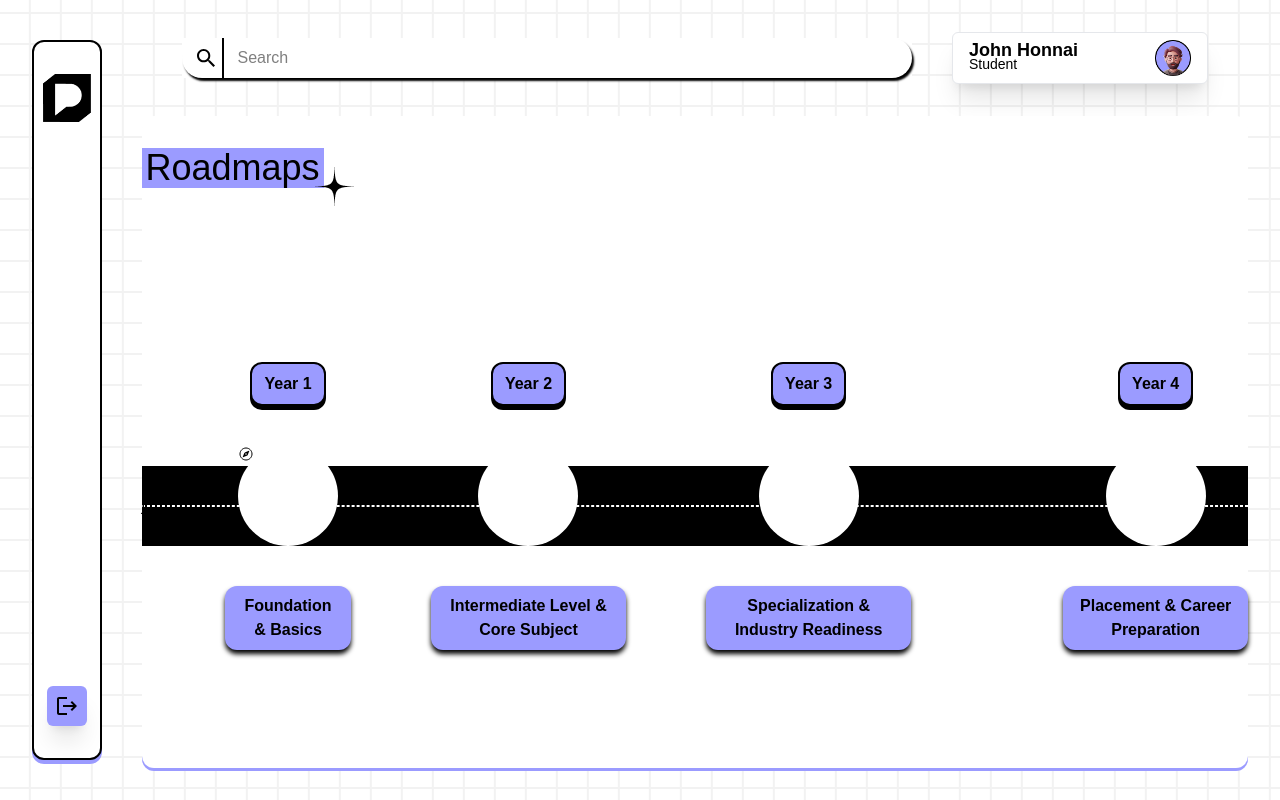
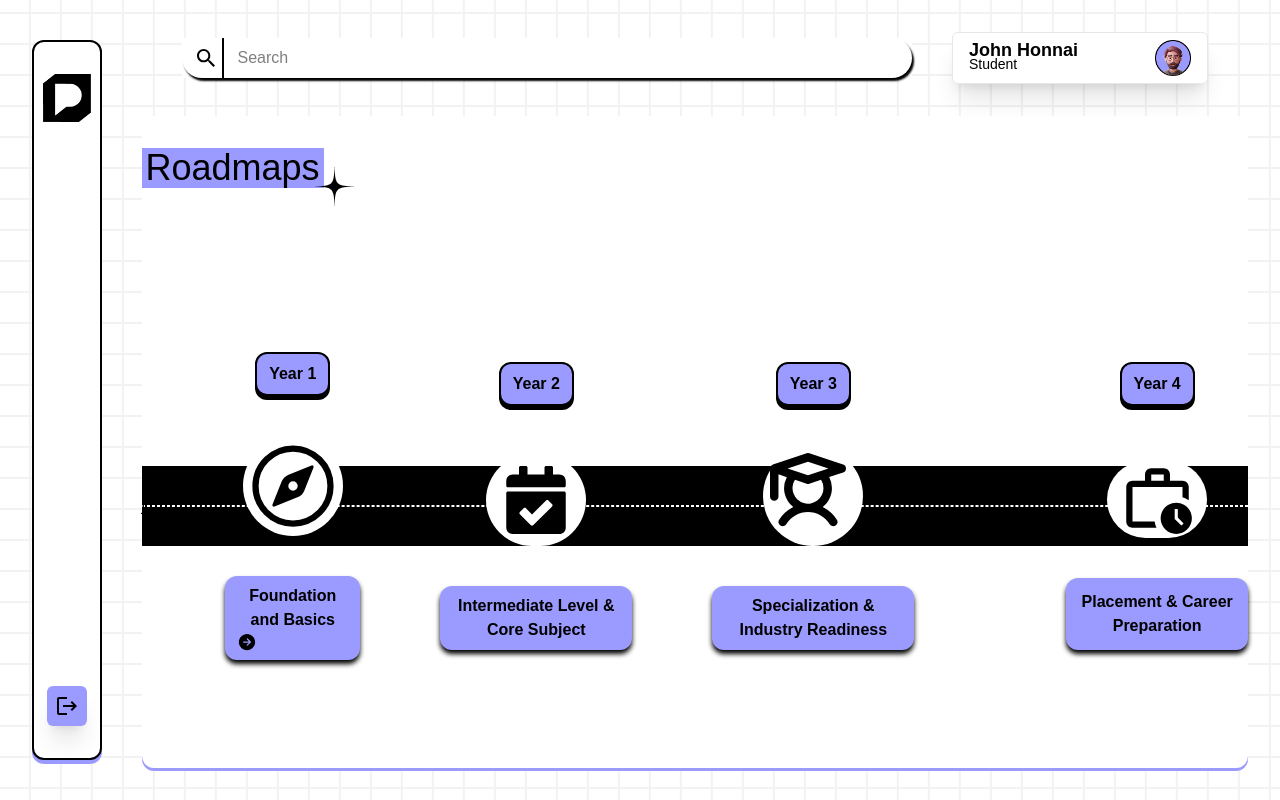
Before and after one commit to GLITCH-hash01/Placement-Resource-Portal, a React (Vite) app: page /student/roadmaps in a window 1280 px wide. Built offline with nearby package versions, Linux system fonts and the light colour scheme.

Commit message:
Roadmap added

```diff
--- a/src/pages/Students/Roadmaps/Roadmaps.jsx
+++ b/src/pages/Students/Roadmaps/Roadmaps.jsx
@@ -1,7 +1,10 @@
 import React from "react";
 import Heading from "../../../components/Heading";
 import { IoCompassOutline } from "react-icons/io5";
-
+import { FaCalendarCheck } from "react-icons/fa";
+import { PiStudentBold } from "react-icons/pi";
+import { MdOutlineWorkHistory } from "react-icons/md";
+import { IoArrowForwardCircle } from "react-icons/io5";
 export default function Roadmaps() {
   return (
     <div
@@ -20,18 +23,22 @@ export default function Roadmaps() {
             <div className="bg-primary text-black font-primary px-3 py-2 rounded-xl font-bold text-center border-black border-2" style={{ boxShadow: "0px 4px 0px 0px #000000" }}>
             <p>Year 1</p>
             </div>
-            <div className=" bg-white h-25   w-25 rounded-full">
-            <IoCompassOutline />
+            <div className=" bg-white h-25   w-25 rounded-full flex flex-center">
+            <IoCompassOutline size={100}/>
             </div>
             <div className="bg-primary text-black font-primary px-3 py-2 rounded-xl font-bold text-center" style={{ boxShadow: "0px 4px 5px 0px #000000" }}>
-            <p>Foundation & Basics</p>
+            <p>Foundation and Basics </p><span className="-rotate-100 text-xl">
+                <IoArrowForwardCircle />
+              </span>
             </div>
           </div>
           <div className="h-full flex flex-col items-center justify-center gap-10">
             <div className="bg-primary text-black font-primary px-3 py-2 rounded-xl font-bold text-center border-black border-2" style={{ boxShadow: "0px 4px 0px 0px #000000" }}>
             <p>Year 2</p>
             </div>
-            <div className=" bg-white h-25   w-25 rounded-full "></div>
+            <div className=" bg-white h-25   w-25 rounded-full flex items-center justify-center" style={{ marginTop: "8px" }}>
+            <FaCalendarCheck size={68}/>
+            </div>
             <div className="bg-primary text-black font-primary px-3 py-2 rounded-xl font-bold text-center" style={{ boxShadow: "0px 4px 5px 0px #000000" }}>
             <p>Intermediate Level & Core Subject</p>
             </div>
@@ -40,7 +47,9 @@ export default function Roadmaps() {
             <div className="bg-primary text-black font-primary px-3 py-2 rounded-xl font-bold text-center border-black border-2" style={{ boxShadow: "0px 4px 0px 0px #000000" }}>
             <p>Year 3</p>
             </div>
-            <div className=" bg-white h-25   w-25 rounded-full"></div>
+            <div className=" bg-white h-25   w-25 rounded-full">
+            <PiStudentBold size={90}/>
+            </div>
             <div className="bg-primary text-black font-primary px-3 py-2 rounded-xl font-bold text-center" style={{ boxShadow: "0px 4px 5px 0px #000000" }}>
             <p>Specialization & Industry Readiness
             </p>
@@ -50,8 +59,10 @@ export default function Roadmaps() {
             <div className="bg-primary text-black font-primary px-3 py-2 rounded-xl font-bold text-center border-black border-2" style={{ boxShadow: "0px 4px 0px 0px #000000" }}>
             <p>Year 4</p>
             </div>
-            <div className=" bg-white h-25   w-25 rounded-full"></div>
-            <div className="bg-primary text-black font-primary px-3 py-2 rounded-xl font-bold text-center" style={{ boxShadow: "0px 4px 5px 0px #000000" }}>
+            <div className=" bg-white h-25   w-25 rounded-full flex items-center justify-center" style={{ marginTop: "15px" }}>
+            <MdOutlineWorkHistory size={75}/>
+            </div>
+            <div className="bg-primary text-black font-primary px-3 py-3 rounded-xl font-bold text-center" style={{ boxShadow: "0px 4px 5px 0px #000000" }}>
             <p>Placement & Career Preparation</p>
             </div>
           </div>
```
Also changed, not shown: src/assets/images/learnarrow.png (added).
